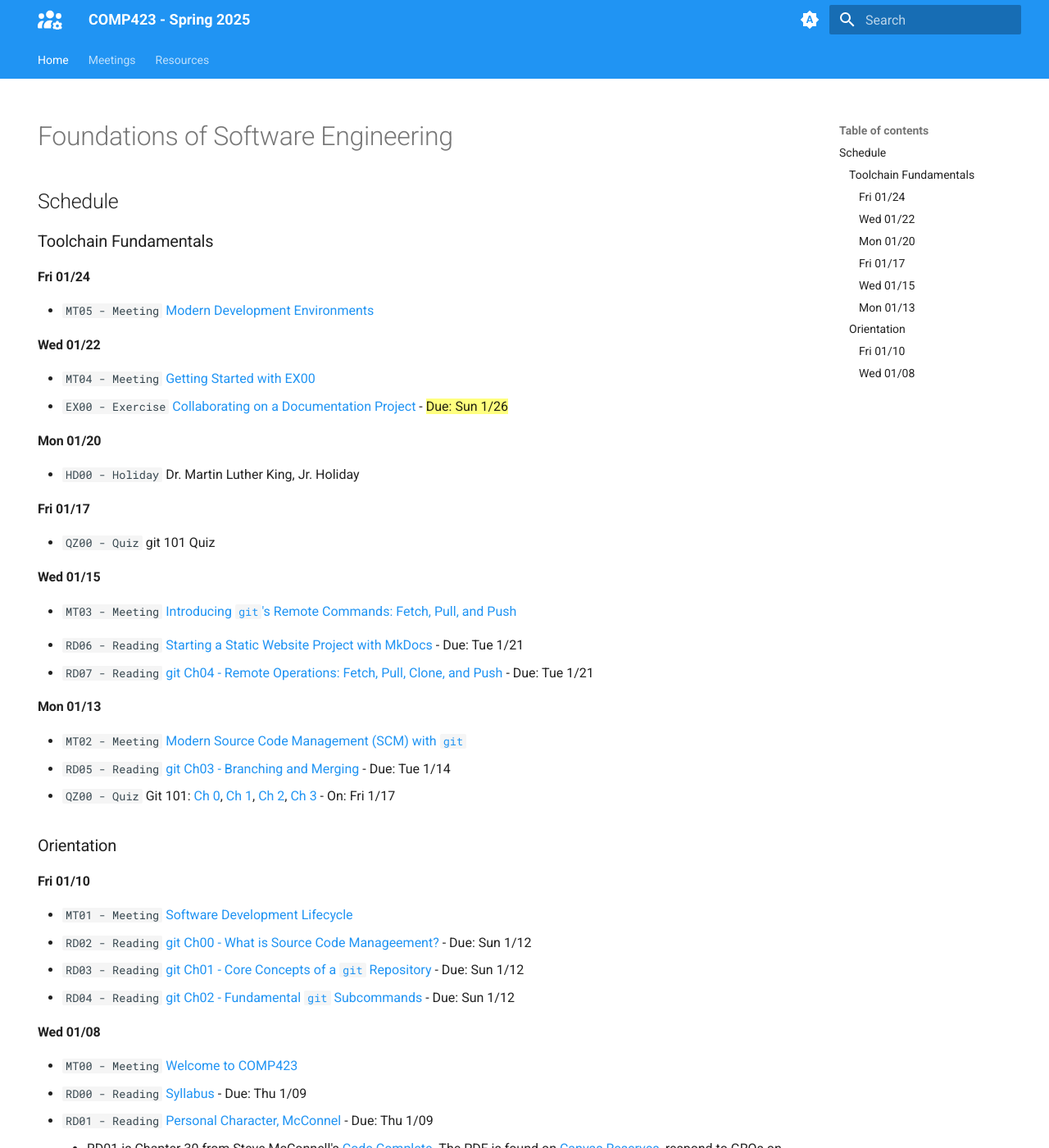
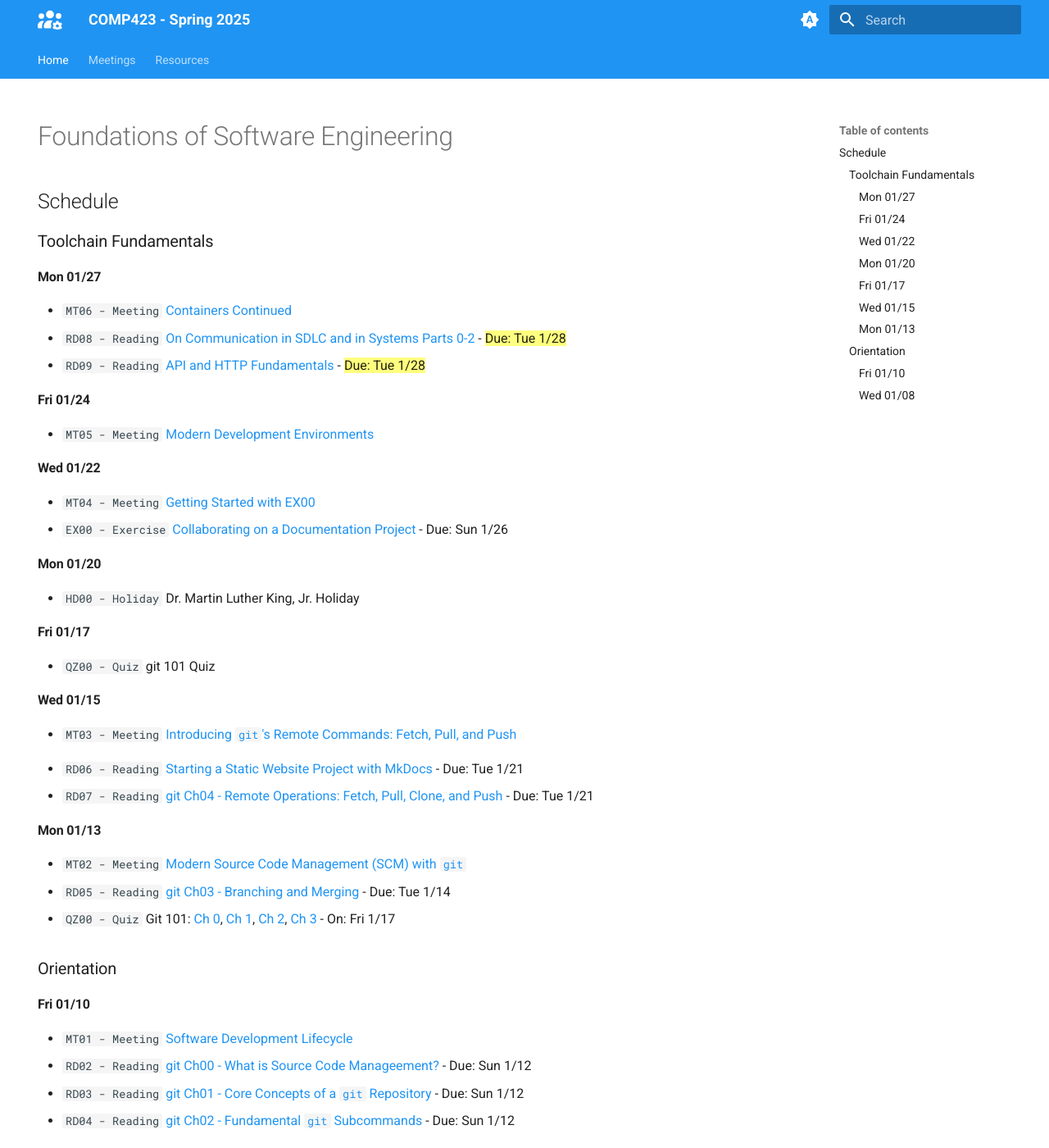
Before and after one commit to comp423-25s/comp423-25s.github.io, an MkDocs documentation site: the page built from docs/index.md, in a window 1280 px wide and 1400 px high. Shown: the whole window at 82% size. Built offline with MkDocs 1.6.1 and Material for MkDocs 9.7.7, drawn with Linux system fonts in a browser that asks for light colours; some of the changed text lies outside the part shown.

```diff
--- a/docs/index.md
+++ b/docs/index.md
@@ -9,13 +9,19 @@ hide:
 
 ### Toolchain Fundamentals
 
+#### Mon 01/27
+
+* `MT06 - Meeting` [Containers Continued](./meetings/2025_01_27.md)
+* `RD08 - Reading` [On Communication in SDLC and in Systems Parts 0-2](./resources/apis/0-introduction.md) - ==Due: Tue 1/28==
+* `RD09 - Reading` [API and HTTP Fundamentals](./resources/apis/3-api-design.md) - ==Due: Tue 1/28==
+
 #### Fri 01/24
 
 * `MT05 - Meeting` [Modern Development Environments](./meetings/2025_01_24.md)
 
 #### Wed 01/22
 * `MT04 - Meeting` [Getting Started with EX00](./meetings/2025_01_22.md)
-* `EX00 - Exercise` [Collaborating on a Documentation Project](./resources/MkDocs/ex00.md) - ==Due: Sun 1/26==
+* `EX00 - Exercise` [Collaborating on a Documentation Project](./resources/MkDocs/ex00.md) - Due: Sun 1/26
 
 #### Mon 01/20
 * `HD00 - Holiday` Dr. Martin Luther King, Jr. Holiday
```
Also changed, not shown: docs/meetings/2025_01_27.md (added, +16 -0 lines).
